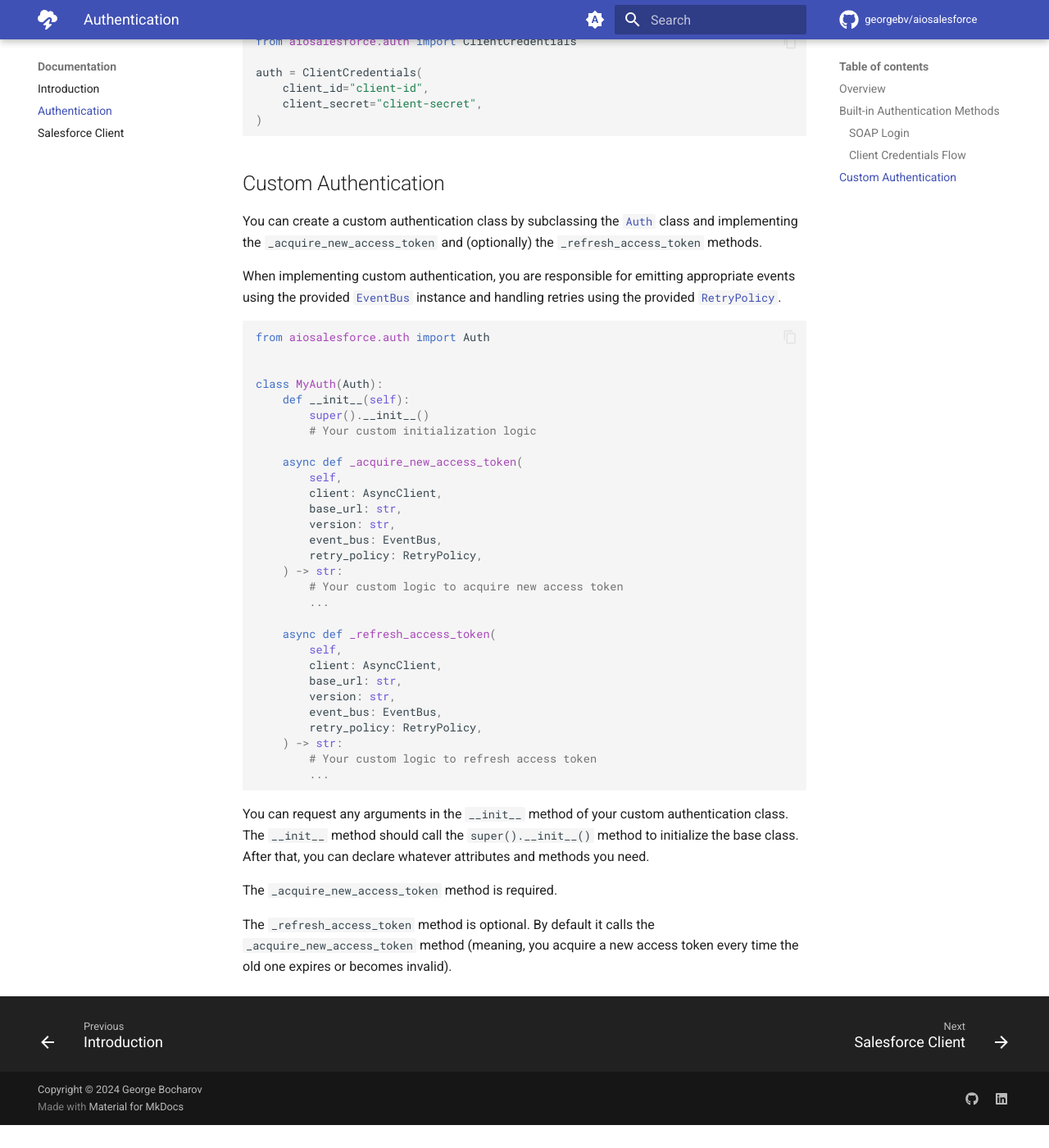
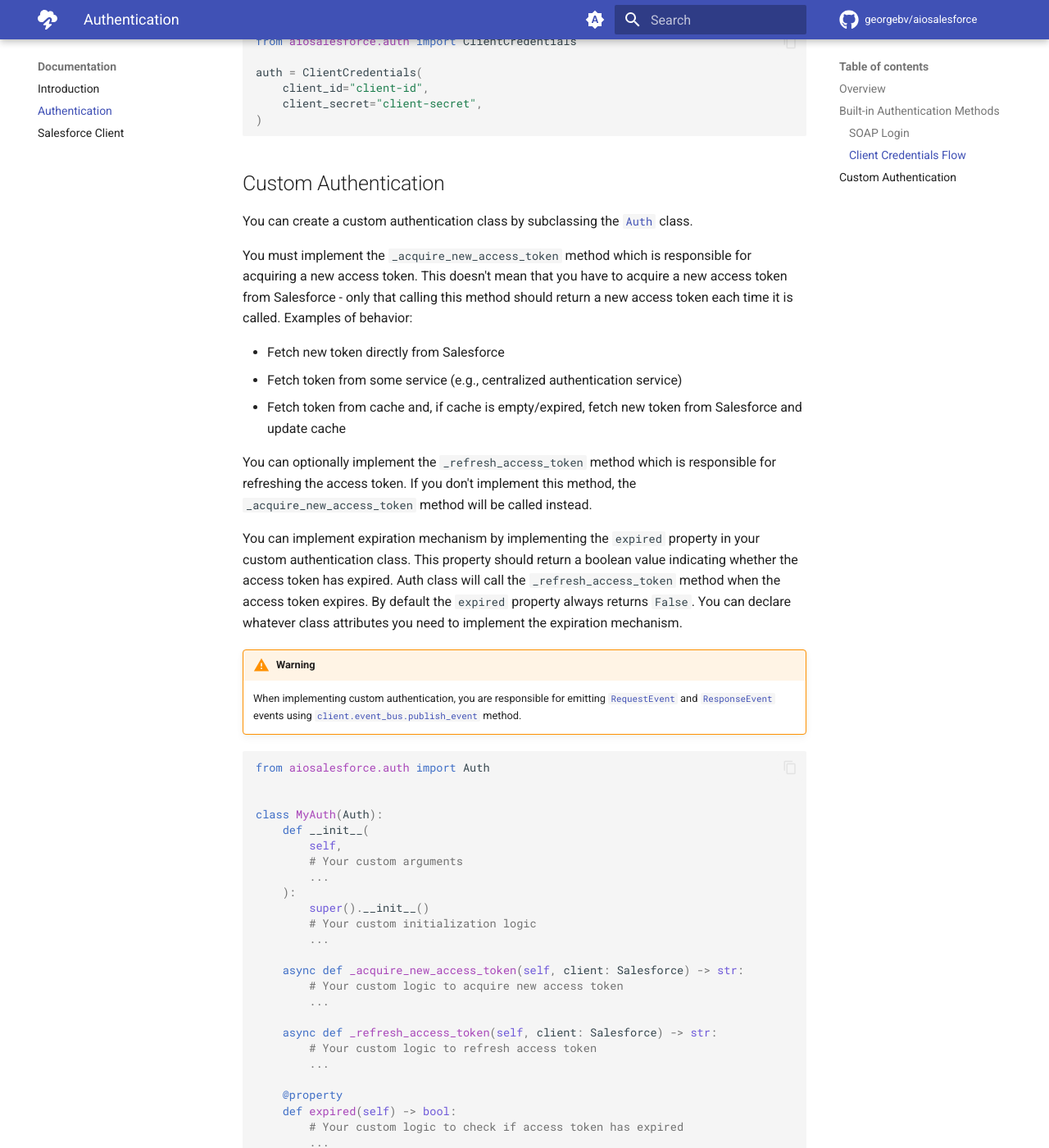
Before and after one commit to georgebv/aiosalesforce, an MkDocs documentation site: the page built from docs/documentation/authentication.md, in a window 1280 px wide and 1400 px high, scrolled down 1579 px. Shown: the whole window at 82% size. Built offline with MkDocs 1.6.1 and Material for MkDocs 9.7.7, drawn with Linux system fonts in a browser that asks for light colours; emoji names are drawn with the system emoji font; comment, search, counter and statistics services are not loaded; before the commit the page ends 2951 px from its top, so only the background shows below that; some of the changed text lies outside the part shown.

Commit message:
updated documentation

````diff
--- a/docs/documentation/authentication.md
+++ b/docs/documentation/authentication.md
@@ -86,54 +86,80 @@
 ## Custom Authentication
 
 You can create a custom authentication class by subclassing the
-[`Auth`](../api-reference/auth.md#aiosalesforce.auth.Auth)
-class and implementing the `_acquire_new_access_token` and
-(optionally) the `_refresh_access_token` methods.
+[`Auth`](../api-reference/auth.md#aiosalesforce.auth.Auth) class.
 
-When implementing custom authentication, you are responsible for emitting appropriate
-events using the provided
-[`EventBus`](../api-reference/events.md#aiosalesforce.events.EventBus)
-instance and handling retries using the provided
-[`RetryPolicy`](../api-reference/retries.md#aiosalesforce.retry.RetryPolicy).
+You must implement the `_acquire_new_access_token` method which is responsible
+for acquiring a new access token. This doesn't mean that you have to acquire a new
+access token from Salesforce - only that calling this method should return a new
+access token each time it is called. Examples of behavior:
+
+- Fetch new token directly from Salesforce
+- Fetch token from some service (e.g., centralized authentication service)
+- Fetch token from cache and, if cache is empty/expired, fetch new token from Salesforce
+  and update cache
+
+You can optionally implement the `_refresh_access_token` method which is responsible
+for refreshing the access token. If you don't implement this method, the
+`_acquire_new_access_token` method will be called instead.
+
+You can implement expiration mechanism by implementing the `expired` property in your
+custom authentication class. This property should return a boolean value indicating
+whether the access token has expired. Auth class will call the `_refresh_access_token`
+method when the access token expires. By default the `expired` property always returns
+`False`. You can declare whatever class attributes you need to implement the expiration
+mechanism.
+
+!!! warning "Warning"
+
+    When implementing custom authentication, you are responsible for emitting
+    [`RequestEvent`](../api-reference/events.md#aiosalesforce.events.RequestEvent)
+    and
+    [`ResponseEvent`](../api-reference/events.md#aiosalesforce.events.ResponseEvent)
+    events using
+    [`client.event_bus.publish_event`](../api-reference/events.md#aiosalesforce.events.EventBus.publish_event)
+    method.
 
 ```python
 from aiosalesforce.auth import Auth
 
 
 class MyAuth(Auth):
-    def __init__(self):
+    def __init__(
+        self,
+        # Your custom arguments
+        ...
+    ):
         super().__init__()
         # Your custom initialization logic
+        ...
 
-    async def _acquire_new_access_token(
-        self,
-        client: AsyncClient,
-        base_url: str,
-        version: str,
-        event_bus: EventBus,
-        retry_policy: RetryPolicy,
-    ) -> str:
+    async def _acquire_new_access_token(self, client: Salesforce) -> str:
         # Your custom logic to acquire new access token
         ...
 
-    async def _refresh_access_token(
-        self,
-        client: AsyncClient,
-        base_url: str,
-        version: str,
-        event_bus: EventBus,
-        retry_policy: RetryPolicy,
-    ) -> str:
+    async def _refresh_access_token(self, client: Salesforce) -> str:
         # Your custom logic to refresh access token
+        ...
+
+    @property
+    def expired(self) -> bool:
+        # Your custom logic to check if access token has expired
         ...
 ```
 
+!!! warning "Warning"
+
+    You must follow these rules when making HTTP requests from your custom
+    authentication class:
+
+    - Requets to Salesforce must be made using the
+    [`client.retry_policy.send_request_with_retries`](../api-reference/retries.md#aiosalesforce.retries.policy.RetryContext.send_request_with_retries) method
+    - Requests to other services must be made using the `client.httpx_client` attribute
+
+    **Under no circumstances** should you make HTTP
+    requests using the `client.request` method - this method calls authentication
+    methods and can lead to infinite recursion.
+
 You can request any arguments in the `__init__` method of your custom authentication
-class. The `__init__` method should call the `super().__init__()` method to initialize
+class. The `__init__` method must call the `super().__init__()` method to initialize
 the base class. After that, you can declare whatever attributes and methods you need.
-
-The `_acquire_new_access_token` method is required.
-
-The `_refresh_access_token` method is optional. By default it calls the
-`_acquire_new_access_token` method (meaning, you acquire a new access token every time
-the old one expires or becomes invalid).
--- a/mkdocs.yml
+++ b/mkdocs.yml
@@ -14,11 +14,15 @@
       - Salesforce Client: documentation/client.md
       # TODO SOQL Queries
       # TODO Sobject Client
+      # TODO Bulk API Client
       # TODO Handling Exceptions
   - API Reference:
       - Authentication: api-reference/auth.md
       - Salesforce Client: api-reference/client.md
       - Sobject Client: api-reference/sobject.md
+      - Bulk API 2.0:
+          - Client: api-reference/bulk/v2/client.md
+          - Ingest Client: api-reference/bulk/v2/ingest.md
       - Events: api-reference/events.md
       - Retries: api-reference/retries.md
       - Exceptions: api-reference/exceptions.md
````
Also changed, not shown: docs/api-reference/bulk/v2/client.md (added, +1 -0 lines), docs/api-reference/bulk/v2/ingest.md (added, +1 -0 lines), docs/documentation/client.md (+0 -6 lines), docs/index.md (+1 -1 lines), 1 other file.
